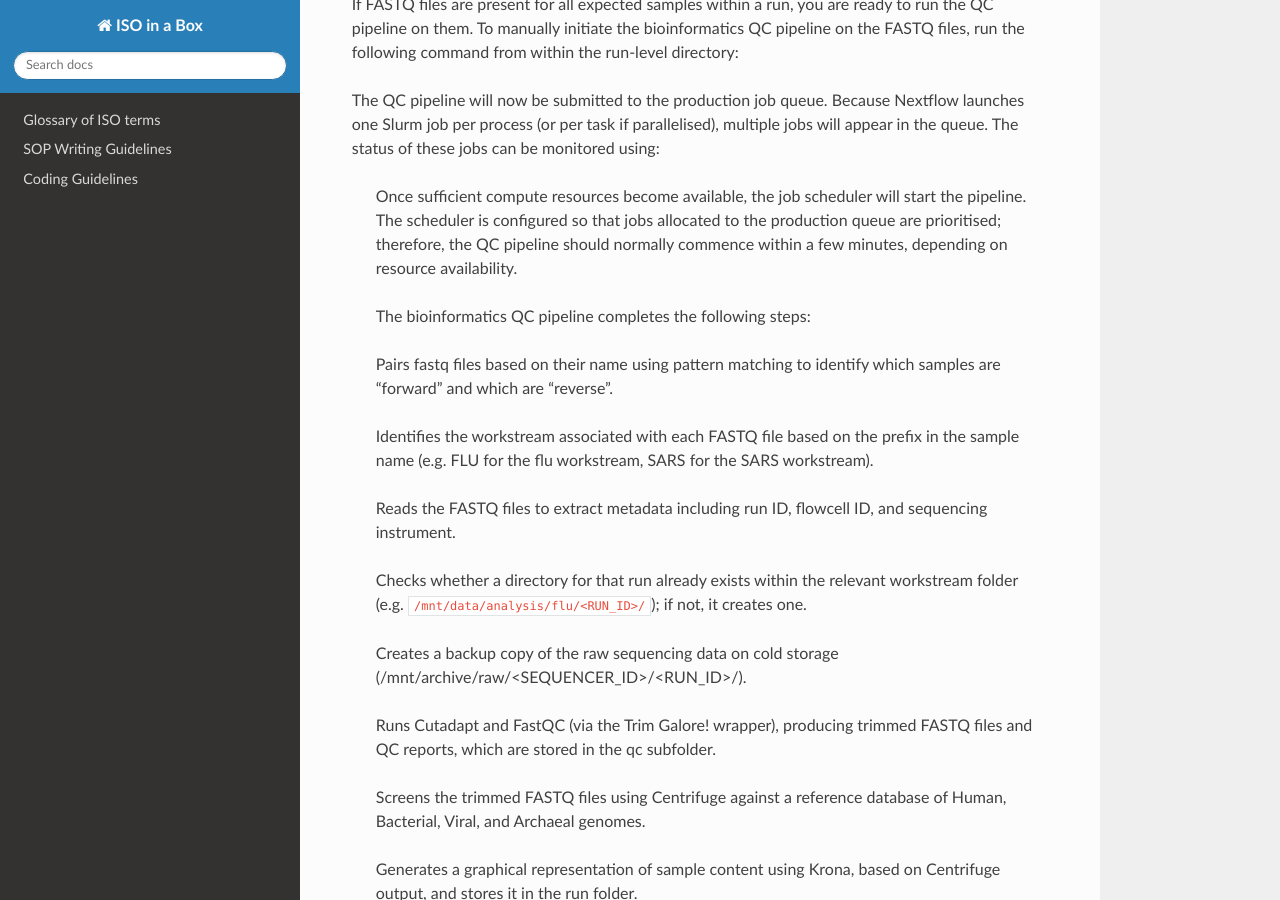
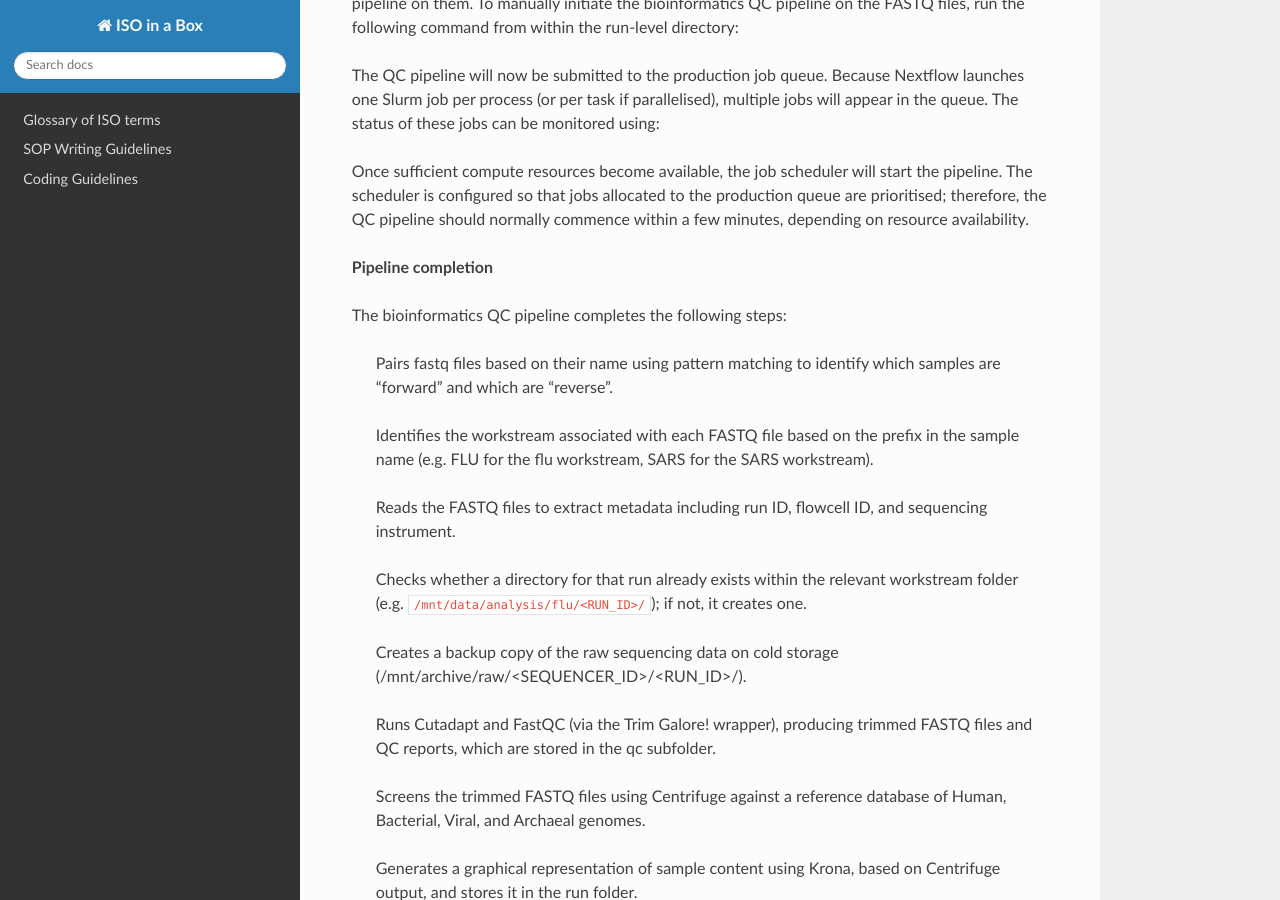
Before and after one commit to ASendellPrice/IIB-rtd, a Sphinx documentation site: the page built from docs/source/sop_guide_procedure_bioinformaticsqc.rst, in a window 1280 px wide and 900 px high, scrolled down 1396 px. Built offline with Sphinx 7.4.7 and the Read the Docs theme 3.1.0, drawn with Linux system fonts in a browser that asks for light colours.

Commit message:
Added additional text

```diff
--- a/docs/source/sop_guide_procedure.rst
+++ b/docs/source/sop_guide_procedure.rst
@@ -15,6 +15,8 @@
 .. dropdown:: 🧬 Bioinformatics QC Procedure
 
    *Example SOP content for a bioinformatics QC pipeline*
+
+   .. rubric:: Procedure
 
    .. include:: sop_guide_procedure_bioinformaticsqc.rst
 
--- a/docs/source/sop_guide_procedure_bioinformaticsqc.rst
+++ b/docs/source/sop_guide_procedure_bioinformaticsqc.rst
@@ -2,7 +2,8 @@
 
 Sequencing files are automatically imported onto the staging server upon completion of an Illumina sequencing run. The bioinformatics production server checks the staging server for completed runs every 10 minutes via a scheduled cron job. When a new completed run is detected, the production server automatically imports the files from the staging server to ``/mnt/data/raw/<SEQUENCER_ID>/<RUN_ID>/`` and initiates the bioinformatics QC pipeline, which is implemented in Nextflow and maintained on `GitHub <https://github.com/lab-bioinformatics/qc-pipeline>`_.
 
-------
+.. raw:: html
+   <hr />
 
 **Executing the analysis**
 
@@ -10,6 +11,9 @@
 
 1.	**Automated Mode:** The pipeline is launched automatically when a new sequencing run is copied from the staging server.
 2.	**Manual Mode:** A user can manually initiate the pipeline on a selected set of FASTQ files.
+
+.. raw:: html
+   <hr />
 
 **Manual Mode**
 
@@ -53,9 +57,14 @@
    .. code-block:: bash
       squeue -u prod-user
 
-   Once sufficient compute resources become available, the job scheduler will start the pipeline. The scheduler is configured so that jobs allocated to the production queue are prioritised; therefore, the QC pipeline should normally commence within a few minutes, depending on resource availability.
+Once sufficient compute resources become available, the job scheduler will start the pipeline. The scheduler is configured so that jobs allocated to the production queue are prioritised; therefore, the QC pipeline should normally commence within a few minutes, depending on resource availability.
 
-   The bioinformatics QC pipeline completes the following steps:
+.. raw:: html
+   <hr />
+
+**Pipeline completion**
+
+The bioinformatics QC pipeline completes the following steps:
 
    1.	Pairs fastq files based on their name using pattern matching to identify which samples are “forward” and which are “reverse”.
 
```
